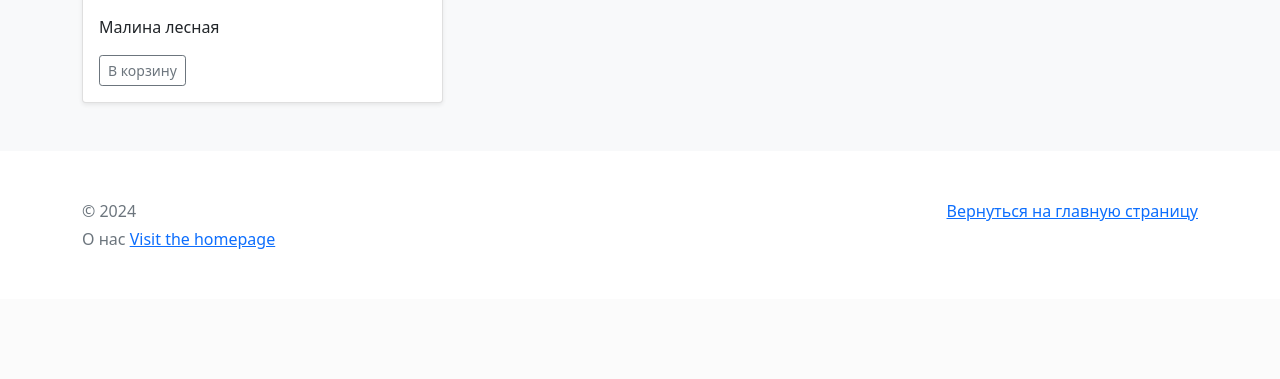
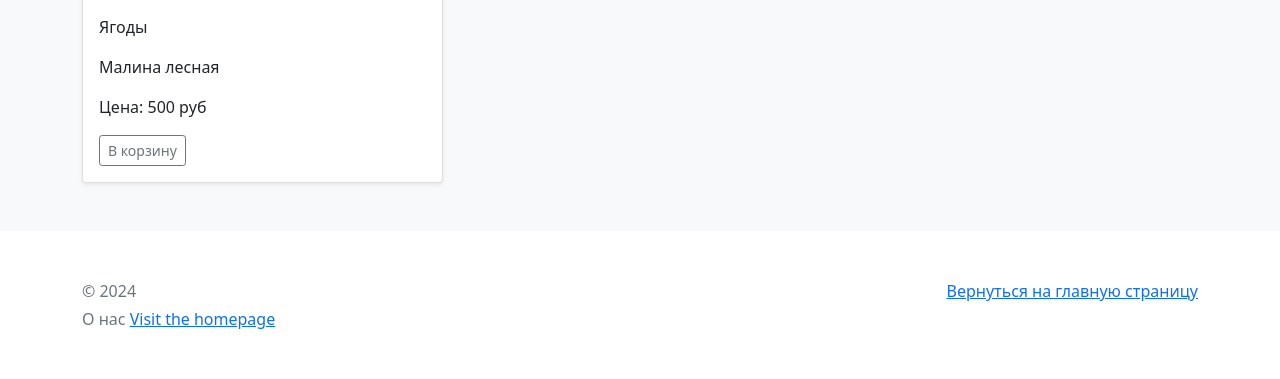
Before and after one commit to AleksaGold/Online_store, a Django app: page /products/3/ in a window 1280 px wide. Shown: the part 769-1148 px from the top of the page. Before the commit the page ends 1018 px from the top, so only its background shows below. Run offline with Django 5.2, Linux system fonts and the light colour scheme; data comes from the database, SQL or seed files in the repository; some libraries are stand-ins or nearby versions.

Commit message:
на страницу с товаром добавлена информация о товаре

```diff
--- a/catalog/templates/main/home.html
+++ b/catalog/templates/main/home.html
@@ -3,12 +3,11 @@
 {% block content %}
   <div class="album py-5 bg-light">
     <div class="container">
-
       <div class="row row-cols-1 row-cols-sm-2 row-cols-md-3 g-3">
         {% for product in products %}
         <div class="col">
           <div class="card shadow-sm">
-            <img src="{{ product.photo | media_filter }}">
+            <img src="{{ product.photo  | media_filter }}">
             <div class="card-body">
               <p class="card-text">{{ product.description | truncatechars:100 }}</p>
               <div class="d-flex justify-content-between align-items-center">
--- a/catalog/templates/main/product_detail.html
+++ b/catalog/templates/main/product_detail.html
@@ -9,7 +9,9 @@
           <div class="card shadow-sm">
             <img src="{{ product.photo | media_filter }}">
             <div class="card-body">
+              <p class="card-text">{{ product.category }}</p>
               <p class="card-text">{{ product.description | truncatechars:100 }}</p>
+              <p class="card-text"> Цена: {{ product.price }} руб </p>
               <div class="d-flex justify-content-between align-items-center">
                 <div class="btn-group">
                   <button type="button" class="btn btn-sm btn-outline-secondary">В корзину</button>
```
